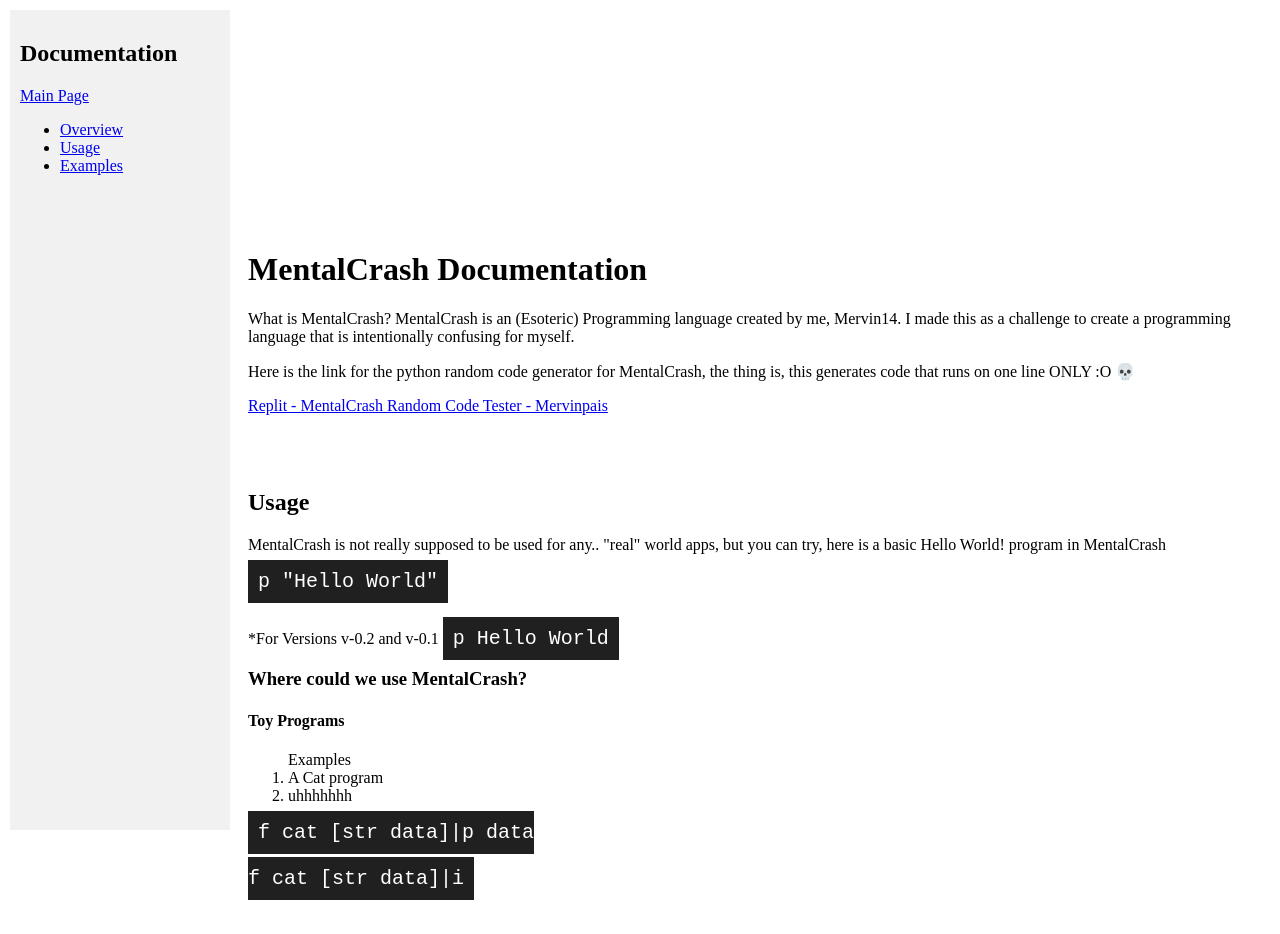
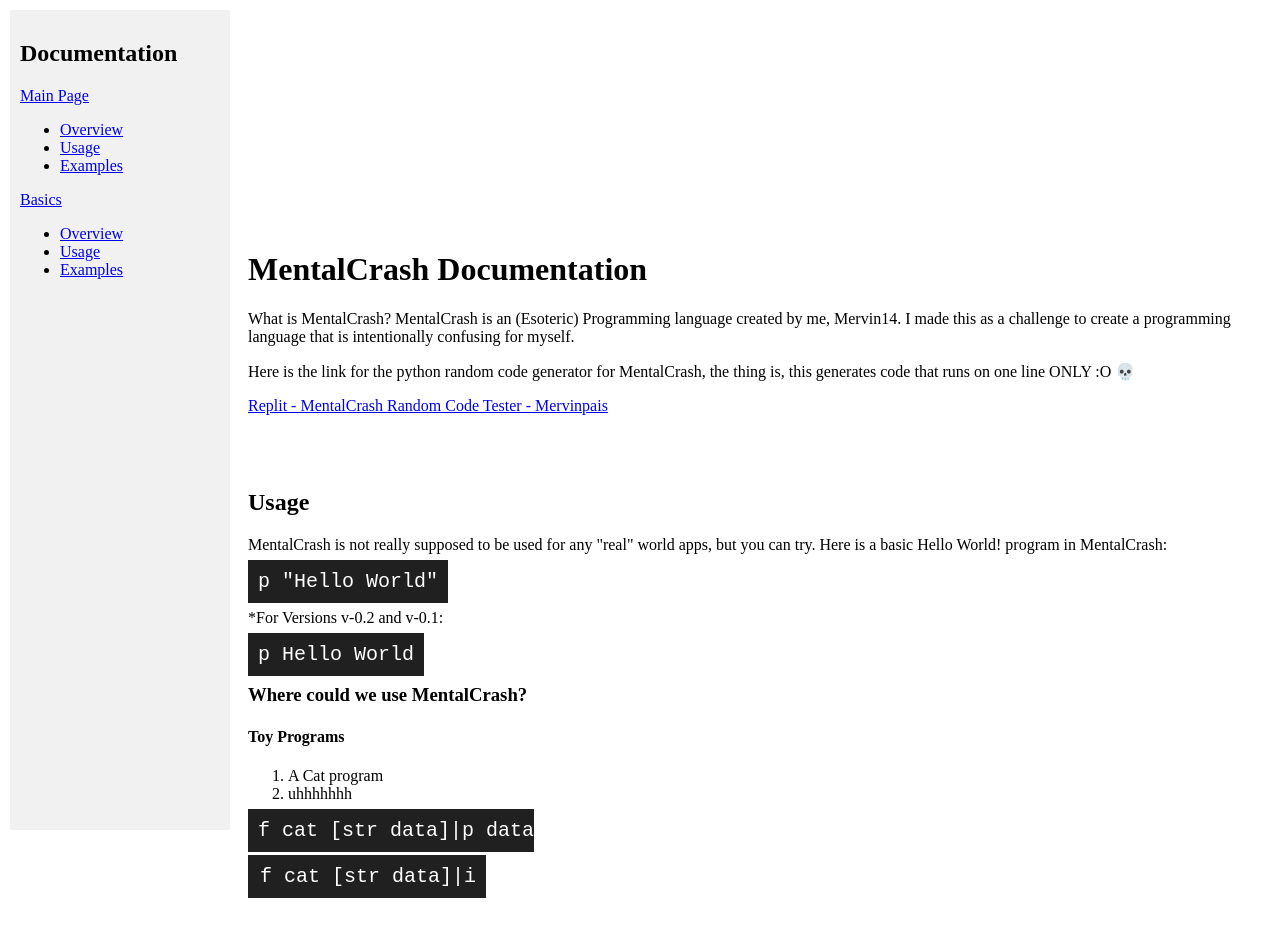
Before and after one commit to Mervinpais/MentalCrash, a plain HTML site: page index.html in a window 1280 px wide. Drawn offline with Linux system fonts and the light colour scheme.

Commit message:
added new files

```diff
--- a/index.html
+++ b/index.html
@@ -5,44 +5,11 @@
     <meta charset="UTF-8">
     <meta name="viewport" content="width=device-width, initial-scale=1.0">
     <title>MC Docs</title>
-    <style>
-        /* Styles for the sidebar */
-        .sidebar {
-            position: fixed;
-            top: 10px;
-            left: 10px;
-            background-color: #f1f1f1;
-            padding: 10px;
-            width: 200px;
-            height: 100vh;
-        }
-
-        /* Styles for the main content */
-        .content {
-            margin-left: 220px;
-            padding: 20px;
-        }
-
-        code {
-            background-color: #202020;
-            color: white;
-            padding: 10px;
-            font-size: 20px;
-        }
-    </style>
+    <link rel="stylesheet" href="style.css">
 </head>
 
 <body>
-    <div class="sidebar">
-        <!-- Sidebar content goes here -->
-        <h2>Documentation</h2>
-        <a href="index.html">Main Page</a>
-        <ul>
-            <li><a href="#overview">Overview</a></li>
-            <li><a href="#usage">Usage</a></li>
-            <li><a href="#examples">Examples</a></li>
-        </ul>
-    </div>
+
 
     <div class="content">
         <!-- Your main content goes here -->
@@ -58,43 +25,23 @@
         <br /><br /><br />
         <div id="usage">
             <h2>Usage</h2>
-            <p>MentalCrash is not really supposed to be used for any.. "real" world apps, but you can try, here is a
-                basic Hello World! program in MentalCrash</p>
-            <code>
-                p "Hello World"
-            </code>
-            <br />
-            <br />
-            <p>
-                *For Versions v-0.2 and v-0.1
-                <code>p Hello World</code>
-            </p>
+            <p>MentalCrash is not really supposed to be used for any "real" world apps, but you can try. Here is a basic
+                Hello World! program in MentalCrash:</p>
+            <code>p "Hello World"</code>
+            <p>*For Versions v-0.2 and v-0.1:</p>
+            <code>p Hello World</code>
             <h3>Where could we use MentalCrash?</h3>
             <h4>Toy Programs</h4>
             <ol>
-                Examples
                 <li>A Cat program</li>
                 <li>uhhhhhhh</li>
             </ol>
-            <code>
-                f cat [str data]|p data
-                <br />
-                <br />
-                f cat [str data]|i
-            </code>
-            <p></p>
+            <code>f cat [str data]|p data<br /><br />&nbsp;f cat [str data]|i</code>
         </div>
     </div>
-
+    <script src="sidebar.js"></script>
     <script>
-        // JavaScript to adjust the sidebar position while scrolling
-        window.addEventListener('scroll', function () {
-            var sidebar = document.querySelector('.sidebar');
-            var content = document.querySelector('.content');
-            var scrollTop = window.pageYOffset || document.documentElement.scrollTop;
-            sidebar.style.top = Math.max(10, 10 - scrollTop) + 'px';
-            content.style.marginTop = Math.max(0, 210 - scrollTop) + 'px';
-        });
+        addSidebar();
     </script>
 </body>
 
--- /dev/null
+++ b/sidebar.js
@@ -0,0 +1,38 @@
+function addSidebar() {
+    var sidebar = document.createElement('div');
+    sidebar.className = 'sidebar';
+    sidebar.innerHTML = `
+      <!-- Sidebar content goes here -->
+      <h2>Documentation</h2>
+      <a href="index.html">Main Page</a>
+      <ul>
+          <li><a href="#overview">Overview</a></li>
+          <li><a href="#usage">Usage</a></li>
+          <li><a href="#examples">Examples</a></li>
+      </ul>
+      <a href="${getRelativePath('basics/basics1.html')}">Basics</a>
+      <ul>
+          <li><a href="#overview">Overview</a></li>
+          <li><a href="#usage">Usage</a></li>
+          <li><a href="#examples">Examples</a></li>
+      </ul>
+    `;
+
+    // Append the sidebar to the body element
+    document.body.appendChild(sidebar);
+
+    // JavaScript to adjust the sidebar position while scrolling
+    window.addEventListener('scroll', function () {
+        var sidebar = document.querySelector('.sidebar');
+        var content = document.querySelector('.content');
+        var scrollTop = window.pageYOffset || document.documentElement.scrollTop;
+        sidebar.style.top = Math.max(10, 10 - scrollTop) + 'px';
+        content.style.marginTop = Math.max(0, 210 - scrollTop) + 'px';
+    });
+}
+
+function getRelativePath(path) {
+    var currentPath = window.location.pathname;
+    var basePath = currentPath.substring(0, currentPath.lastIndexOf('/'));
+    return basePath + '/' + path;
+}
--- /dev/null
+++ b/style.css
@@ -0,0 +1,25 @@
+
+        /* Styles for the sidebar */
+        .sidebar {
+            position: fixed;
+            top: 10px;
+            left: 10px;
+            background-color: #f1f1f1;
+            padding: 10px;
+            width: 200px;
+            height: 100vh;
+            overflow-y: auto;
+        }
+
+        /* Styles for the main content */
+        .content {
+            margin-left: 220px;
+            padding: 20px;
+        }
+
+        code {
+            background-color: #202020;
+            color: white;
+            padding: 10px;
+            font-size: 20px;
+        }
```
Also changed, not shown: basics/basics1.html (added, +18 -0 lines), basics/basics2.html (added), basics/basics3.html (added).
